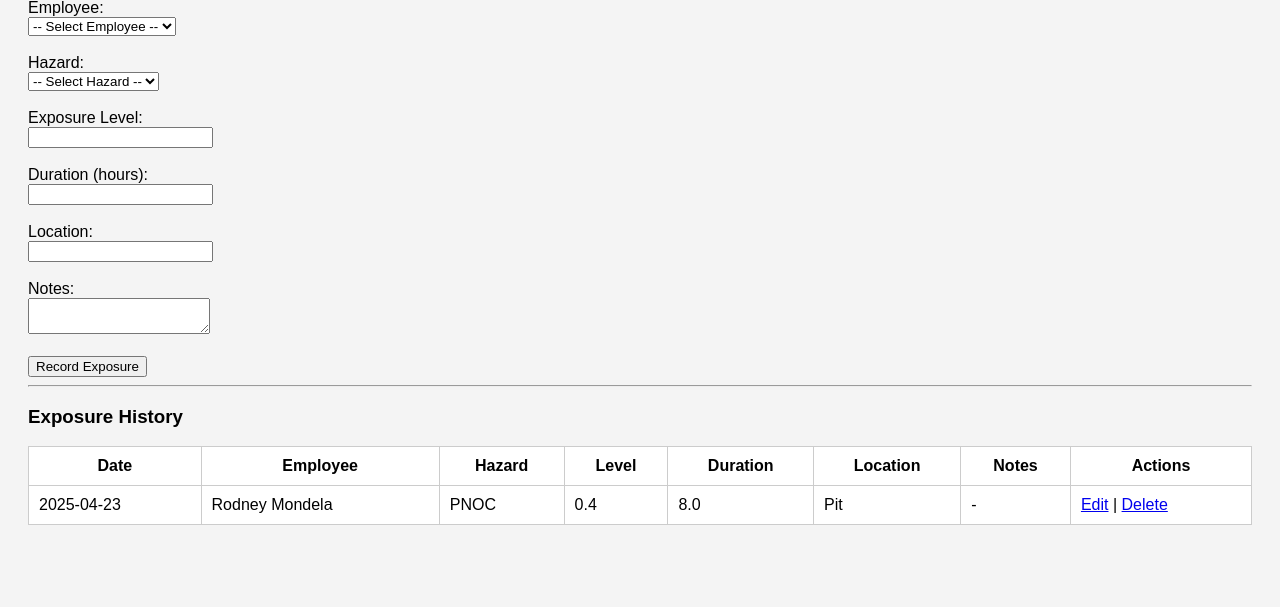
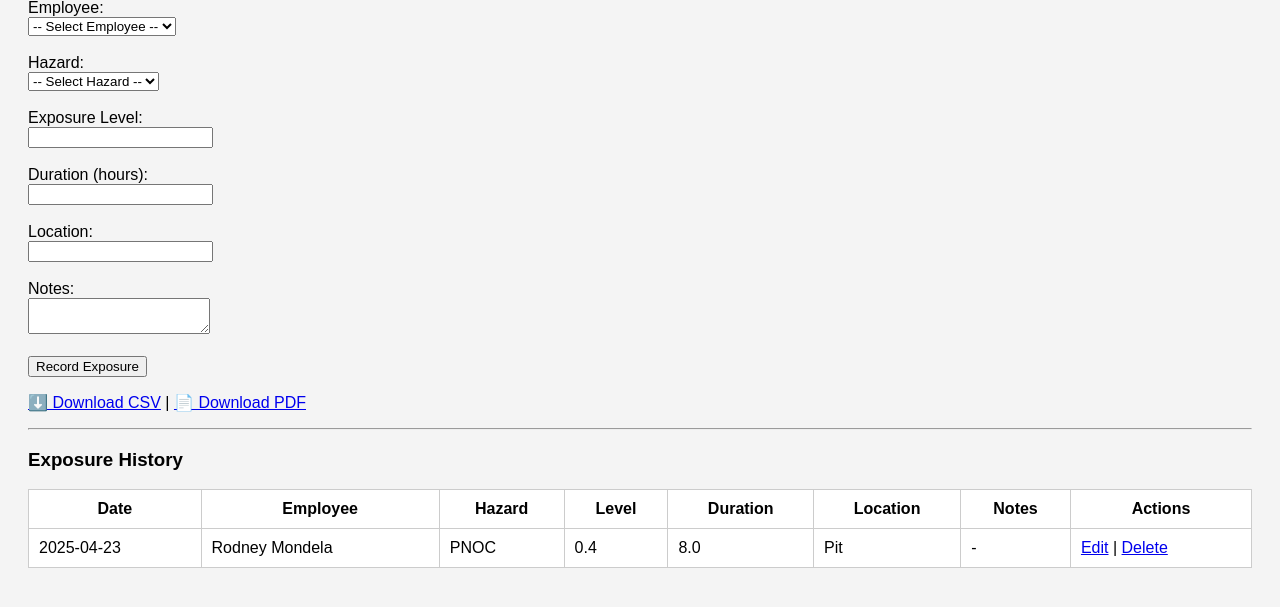
Before and after one commit to Rodneymondela/ohms_manager, a Flask app: page /exposures in a window 1280 px wide. Shown: the part 135-742 px from the top of the page. Run offline with Flask 3, Linux system fonts and the light colour scheme; a user stored in the database is signed in; data comes from the database, SQL or seed files in the repository.

Commit message:
Add CSV and PDF export for exposures

```diff
--- a/app.py
+++ b/app.py
@@ -279,6 +279,76 @@ def reset_admin():
         db.session.commit()
         return "✅ Admin user created with password Admin123"
 
+@app.route('/exposures/export')
+@login_required
+def export_exposures():
+    exposures = Exposure.query.order_by(Exposure.date.desc()).all()
+
+    def generate():
+        data = [['Date', 'Employee', 'Hazard', 'Level', 'Duration', 'Location', 'Notes']]
+        for x in exposures:
+            data.append([
+                x.date.strftime('%Y-%m-%d'),
+                x.employee.name,
+                x.hazard.name,
+                x.exposure_level,
+                x.duration or '',
+                x.location or '',
+                x.notes or ''
+            ])
+        return '\n'.join([','.join(map(str, row)) for row in data])
+
+    return Response(
+        generate(),
+        mimetype='text/csv',
+        headers={'Content-Disposition': 'attachment;filename=exposures.csv'}
+    )
+
+
+@app.route('/exposures/export/pdf')
+@login_required
+def export_exposures_pdf():
+    buffer = BytesIO()
+    pdf = canvas.Canvas(buffer, pagesize=A4)
+    width, height = A4
+    y = height - 50
+
+    pdf.setTitle("Exposure Report")
+    pdf.setFont("Helvetica-Bold", 14)
+    pdf.drawString(50, y, "Exposure Report")
+    y -= 30
+
+    pdf.setFont("Helvetica", 10)
+    headers = ['Date', 'Employee', 'Hazard', 'Level', 'Duration', 'Location']
+    for i, h in enumerate(headers):
+        pdf.drawString(50 + i*80, y, h)
+    y -= 20
+
+    exposures = Exposure.query.order_by(Exposure.date.desc()).all()
+    for x in exposures:
+        row = [
+            x.date.strftime('%Y-%m-%d'),
+            x.employee.name,
+            x.hazard.name,
+            str(x.exposure_level),
+            str(x.duration or '-'),
+            x.location or '-'
+        ]
+        for i, item in enumerate(row):
+            pdf.drawString(50 + i*80, y, item)
+        y -= 15
+        if y < 50:
+            pdf.showPage()
+            y = height - 50
+
+    pdf.save()
+    buffer.seek(0)
+    return Response(
+        buffer,
+        mimetype='application/pdf',
+        headers={'Content-Disposition': 'attachment;filename=exposures.pdf'}
+    )
+
 # --- Final Run Section ---
 if __name__ == '__main__':
     with app.app_context():
--- a/templates/exposures.html
+++ b/templates/exposures.html
@@ -42,6 +42,11 @@
     <button type="submit">Record Exposure</button>
 </form>
 
+<p>
+    <a href="{{ url_for('export_exposures') }}">⬇️ Download CSV</a> |
+    <a href="{{ url_for('export_exposures_pdf') }}">📄 Download PDF</a>
+</p>
+
 <hr>
 
 <h3>Exposure History</h3>
```
